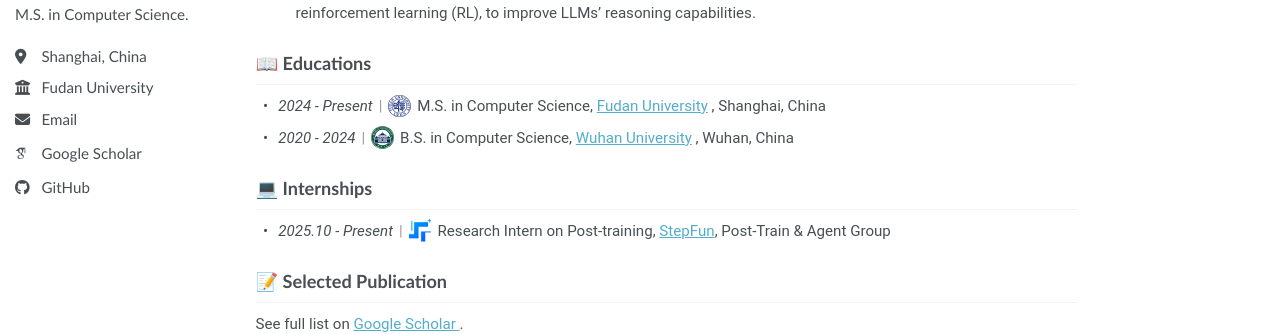
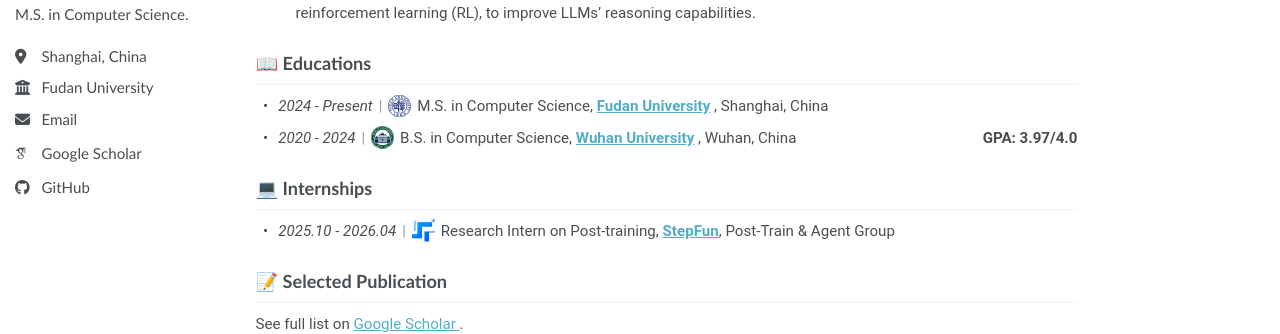
Before and after one commit to Di-viner/Di-viner.github.io, a Jekyll site: the page built from _pages/about.md, in a window 1280 px wide. Shown: the part 296-630 px from the top of the page. Built offline with Jekyll 4.4.1, drawn with Linux system fonts in a browser that asks for light colours; some web fonts are replaced; a script bundle is joined from its source files by our own code; library files that are not in the unit come from our copies.

Commit message:
Update CV end date, enhance education and work section formatting, and improve dark mode styles for publication cards.

```diff
--- a/_data/cv.json
+++ b/_data/cv.json
@@ -33,7 +33,7 @@
       "position": "Research Intern on Post-training",
       "website": "https://www.stepfun.com/company",
       "startDate": "2025.10",
-      "endDate": "Present",
+      "endDate": "2026.04",
       "summary": "Post-Train & Agent Group",
       "highlights": [],
       "logo": "images/stepfun-logo-fixed.png"
--- a/_includes/cv-template.html
+++ b/_includes/cv-template.html
@@ -73,12 +73,15 @@
           <span>
             {{ education.area }},
             {% if education.website %}
-              <a href="{{ education.website }}" target="_blank" rel="noopener">{{ education.institution }}</a>
+              <a href="{{ education.website }}" target="_blank" rel="noopener"><strong>{{ education.institution }}</strong></a>
             {% else %}
-              {{ education.institution }}
+              <strong>{{ education.institution }}</strong>
             {% endif %}
             {% if education.location %}, {{ education.location }}{% endif %}
           </span>
+          {% if education.gpa %}
+          <span style="margin-left: auto; white-space: nowrap; flex-shrink: 0;"><strong>GPA: {{ education.gpa }}</strong></span>
+          {% endif %}
       </li>
       {% endfor %}
     </ul>
@@ -97,7 +100,7 @@
           {% if work.logo %}
           <img src="{{ base_path }}/{{ work.logo }}" alt="{{ work.company }} logo" style="height: 1.5em; width: auto; object-fit: contain; vertical-align: middle;">
           {% endif %}
-          <span>{{ work.position }}, {% if work.website %}<a href="{{ work.website }}" target="_blank" rel="noopener">{{ work.company }}</a>{% else %}{{ work.company }}{% endif %}{% if work.summary %}, {{ work.summary }}{% endif %}</span>
+          <span>{{ work.position }}, {% if work.website %}<a href="{{ work.website }}" target="_blank" rel="noopener"><strong>{{ work.company }}</strong></a>{% else %}<strong>{{ work.company }}</strong>{% endif %}{% if work.summary %}, {{ work.summary }}{% endif %}</span>
       </li>
       {% endfor %}
     </ul>
--- a/_sass/layout/_archive.scss
+++ b/_sass/layout/_archive.scss
@@ -376,6 +376,15 @@
   }
 }
 
+/* Dark mode: hard-coded #0047ab is illegible on gray background */
+html[data-theme="dark"] .publication-card__title a {
+  color: var(--global-link-color);
+
+  &:hover {
+    color: var(--global-link-color-hover);
+  }
+}
+
 .publication-card__authors {
   margin: 0 0 0.5em;
   font-size: 0.93em;
--- /dev/null
+++ b/something.txt
@@ -0,0 +1 @@
+bundle exec jekyll serve -l -H localhost
```
